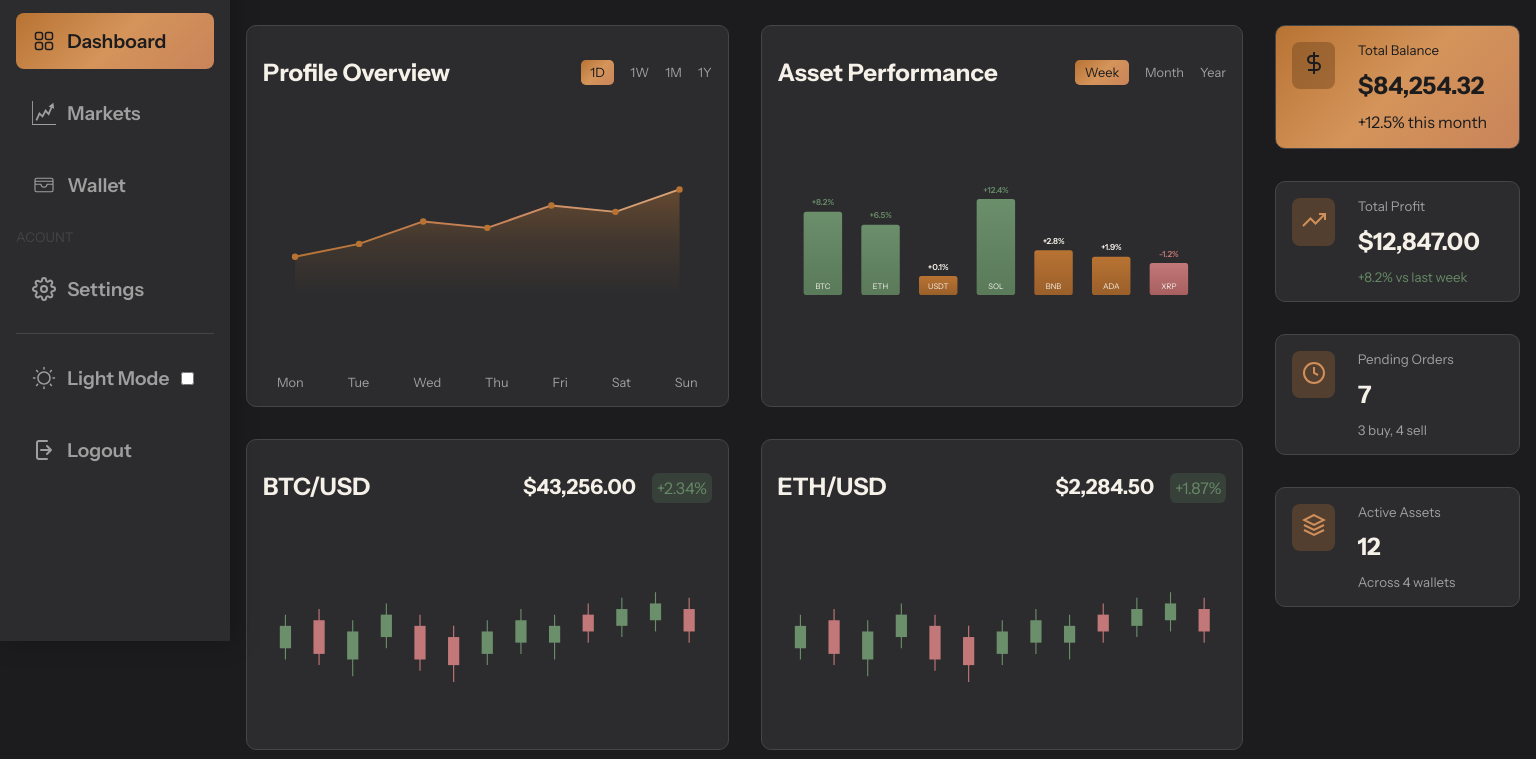
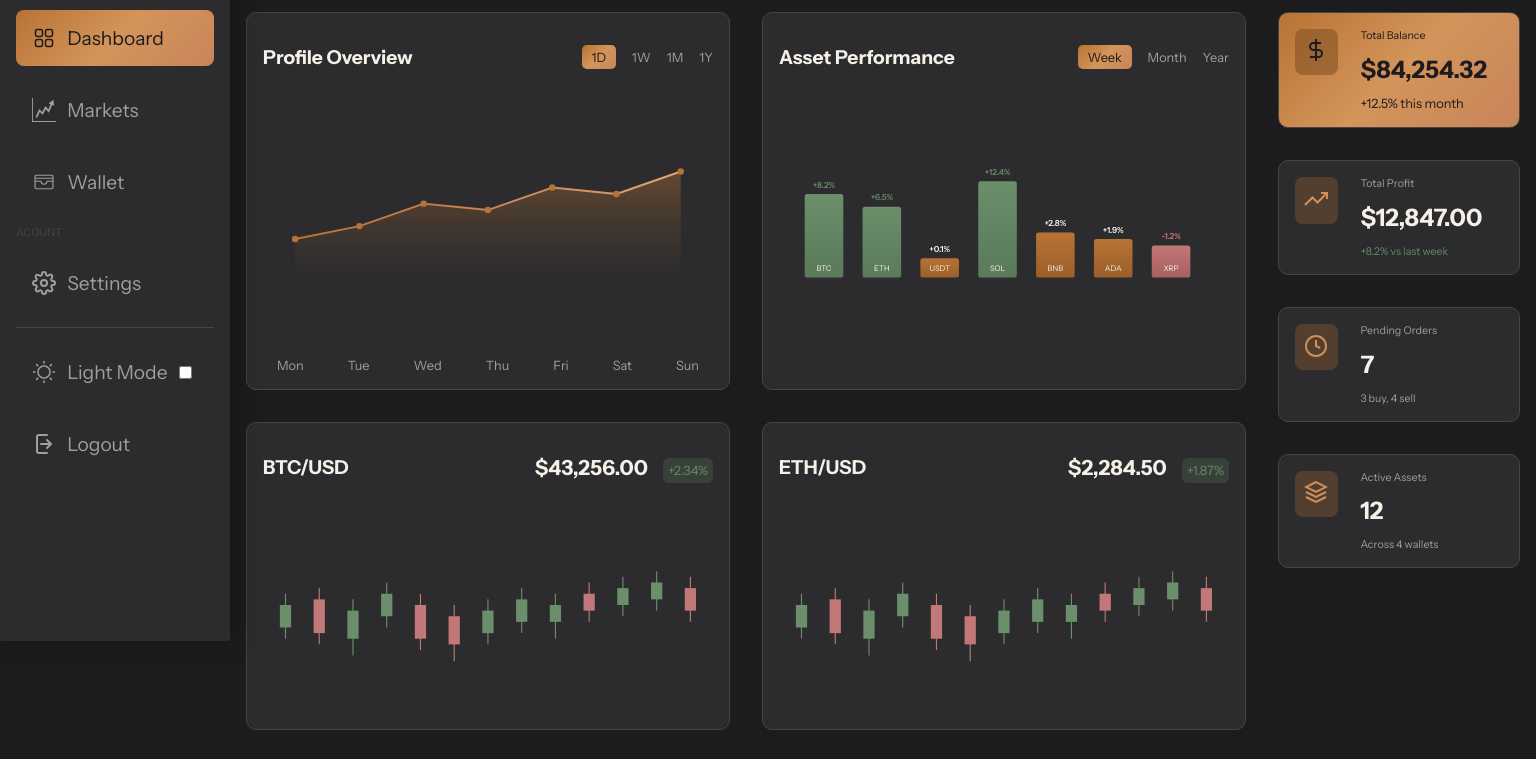
Before and after one commit to 1anwar1/gdg-frontend-track, a plain HTML site: page 03-cryptovault-dashboard/index.html in a window 1536 px wide. Shown: the part 159-918 px from the top of the page. Drawn offline with Linux system fonts and the light colour scheme.

Commit message:
fix media query min-width

```diff
--- a/03-cryptovault-dashboard/style.css
+++ b/03-cryptovault-dashboard/style.css
@@ -135,7 +135,6 @@ flex-direction: row;
   align-items: center;
   gap: 0.7rem;
   color: var(--LIGHTGREY);
-  font-weight: 600;
   font-size: 1.2rem;
 }
 .cards{
@@ -595,9 +594,11 @@ footer{
 
 }
 
-@media (min-width:1400px){
+@media (min-width:1300px){
 
-
+body{
+  font-size: 0.8rem;
+}
   main{
     display: grid;
     grid-template-columns: 1fr auto;
```
